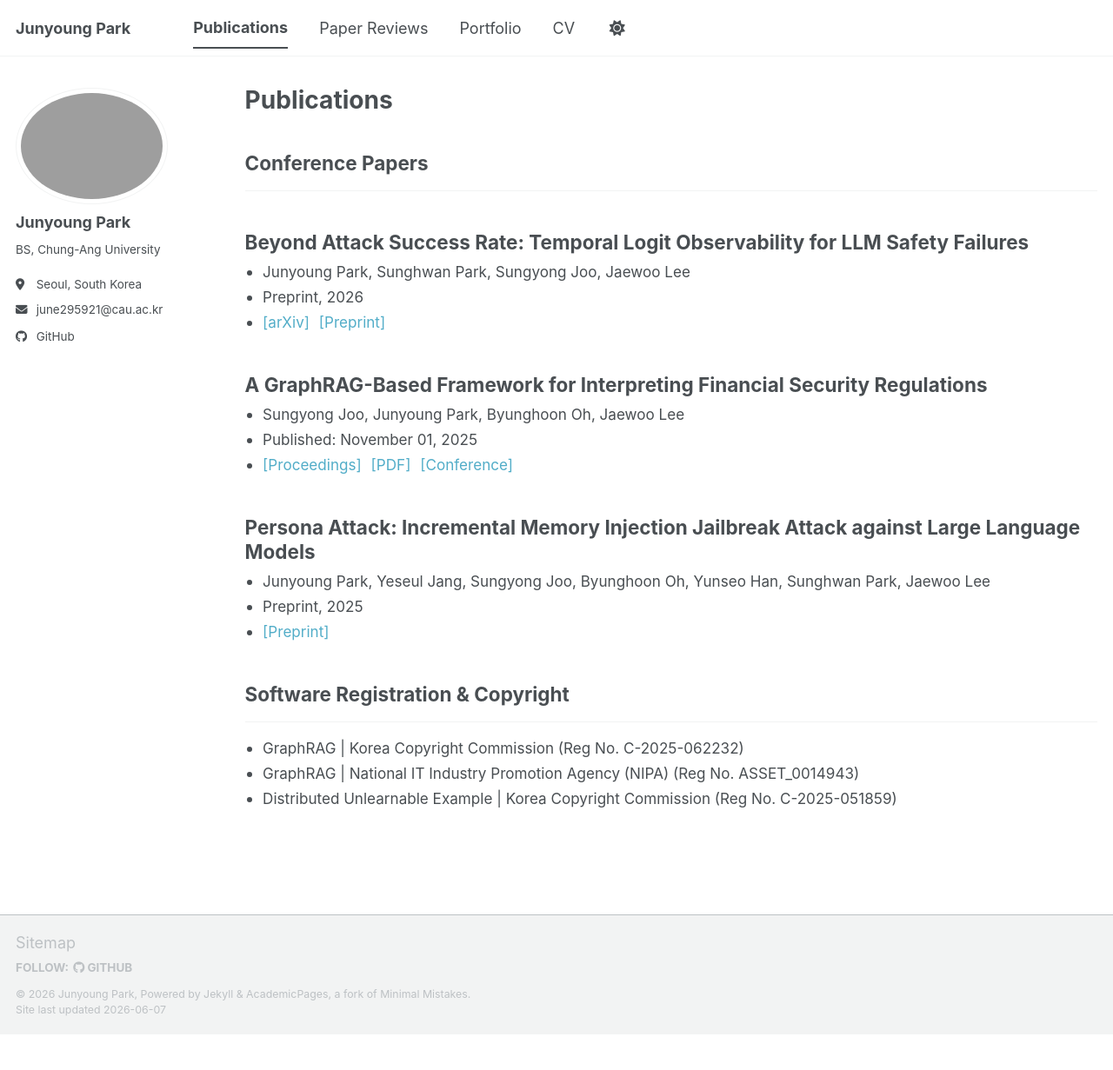
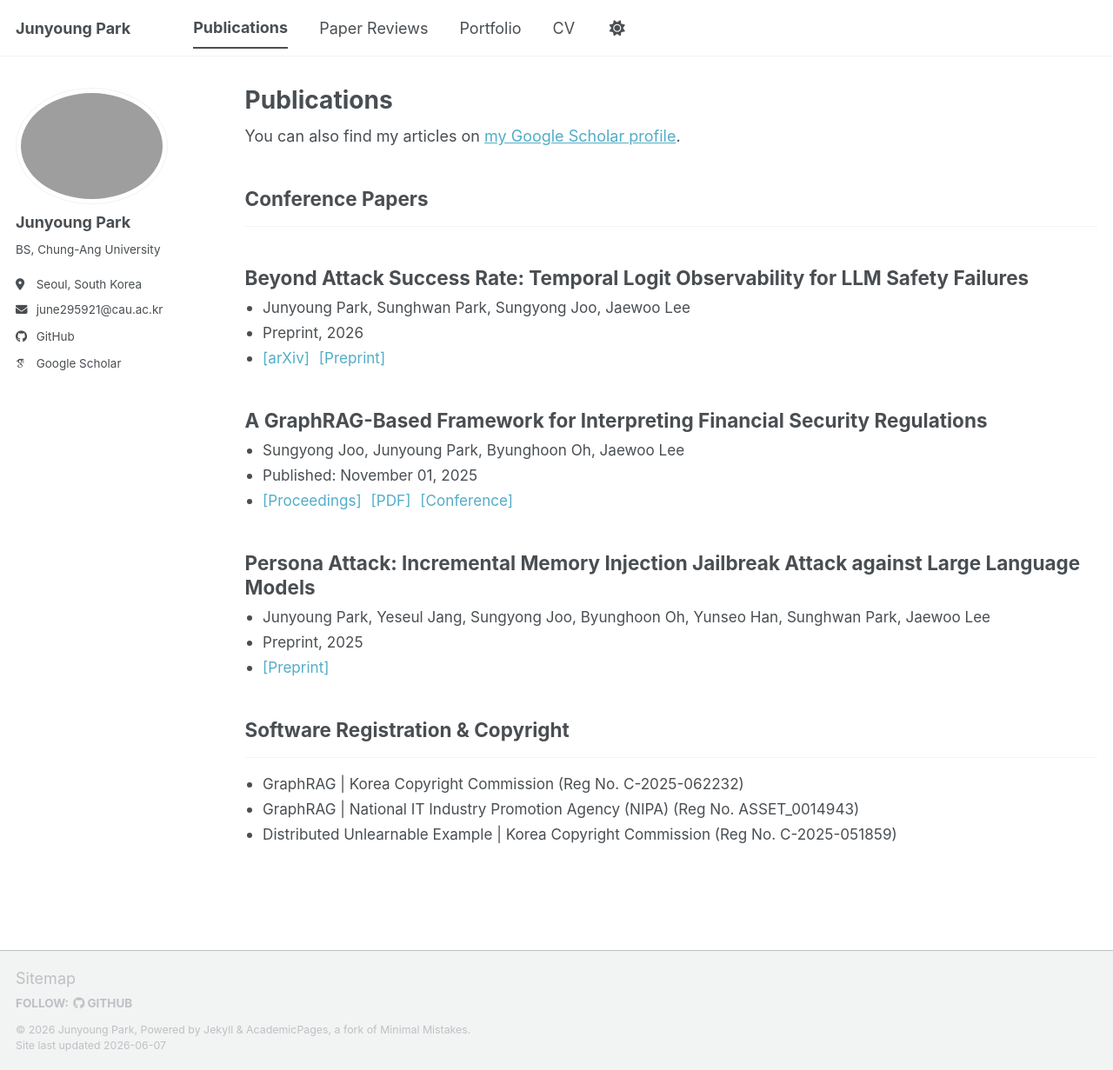
Before and after one commit to 2betforyou/2betforyou.github.io, a Jekyll site: the page built from _pages/publications.html, in a window 1280 px wide and 1231 px high. Shown: the whole window at 87% size. Built offline with Jekyll 4.4.1, drawn with Linux system fonts in a browser that asks for light colours; some web fonts are replaced; a script bundle is joined from its source files by our own code; library files that are not in the unit come from our copies; some of the changed lines change nothing that is shown.

Commit message:
edit CV & About Me

```diff
--- a/_config.yml
+++ b/_config.yml
@@ -35,7 +35,7 @@
   # Academic websites
   academia         : # URL
   arxiv            : # URL - Update with the correct link to your profile
-  googlescholar    :
+  googlescholar    : "https://scholar.google.com/citations?user=AjNUcTAAAAAJ&hl=ko"
   inspire-hep      : # URL
   impactstory      : # URL
   orcid            :
--- a/_includes/author-profile.html
+++ b/_includes/author-profile.html
@@ -37,9 +37,6 @@
       {% endif %}
       {% if author.arxiv %}
         <li><a href="{{ author.arxiv }}"><i class="ai ai-arxiv ai-fw icon-pad-right"></i>arXiv</a></li>
-      {% endif %}
-      {% if author.googlescholar %}
-        <li><a href="{{ author.googlescholar }}"><i class="ai ai-google-scholar ai-fw icon-pad-right"></i>Google Scholar</a></li>
       {% endif %}
       {% if author.inspire-hep %}
         <li><a href="{{ author.inspire-hep }}"><i class="ai ai-inspire ai-fw icon-pad-right"></i>INSPIRE-HEP</a></li>
@@ -87,6 +84,9 @@
       {% endif %}
       {% if author.github %}
         <li><a href="https://github.com/{{ author.github }}"><i class="fab fa-fw fa-github icon-pad-right" aria-hidden="true"></i>GitHub</a></li>
+      {% endif %}
+      {% if author.googlescholar %}
+        <li><a href="{{ author.googlescholar }}"><i class="ai ai-google-scholar ai-fw icon-pad-right"></i>Google Scholar</a></li>
       {% endif %}
       {% if author.kaggle %}
         <li><a href="https://kaggle.com/{{ author.kaggle }}"><i class="fab fa-fw fa-kaggle icon-pad-right" aria-hidden="true"></i>Kaggle</a></li>
```
Also changed, not shown: 1 other file.
